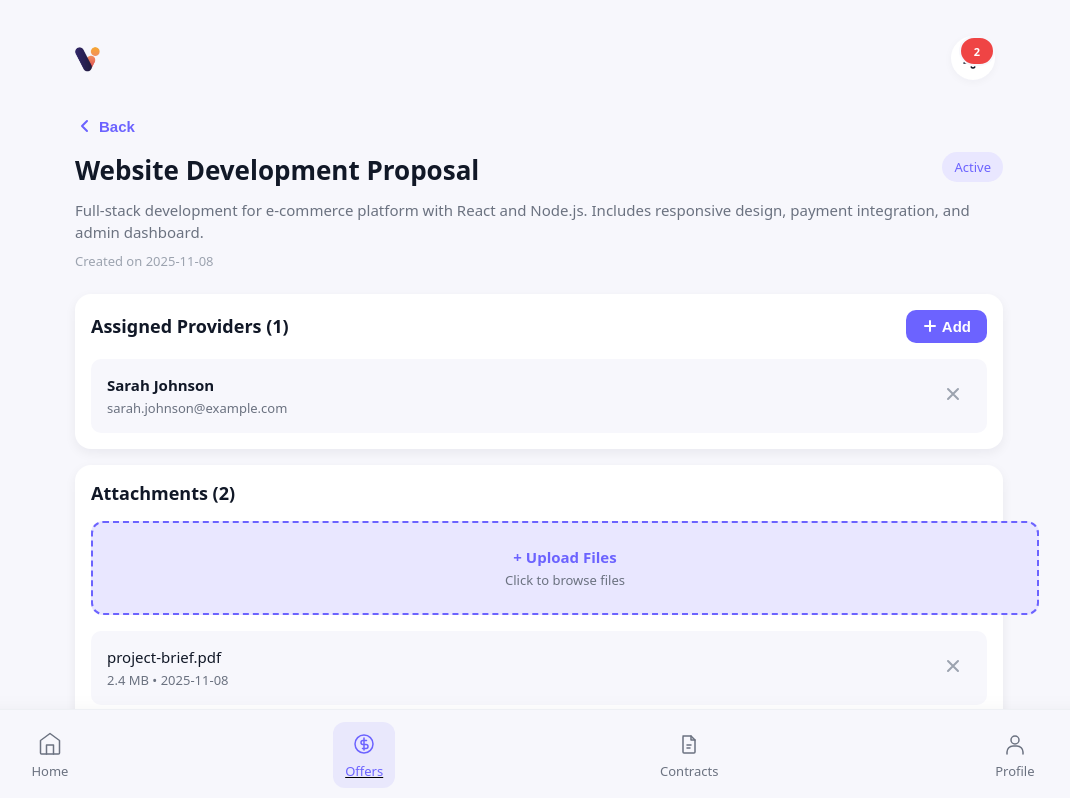
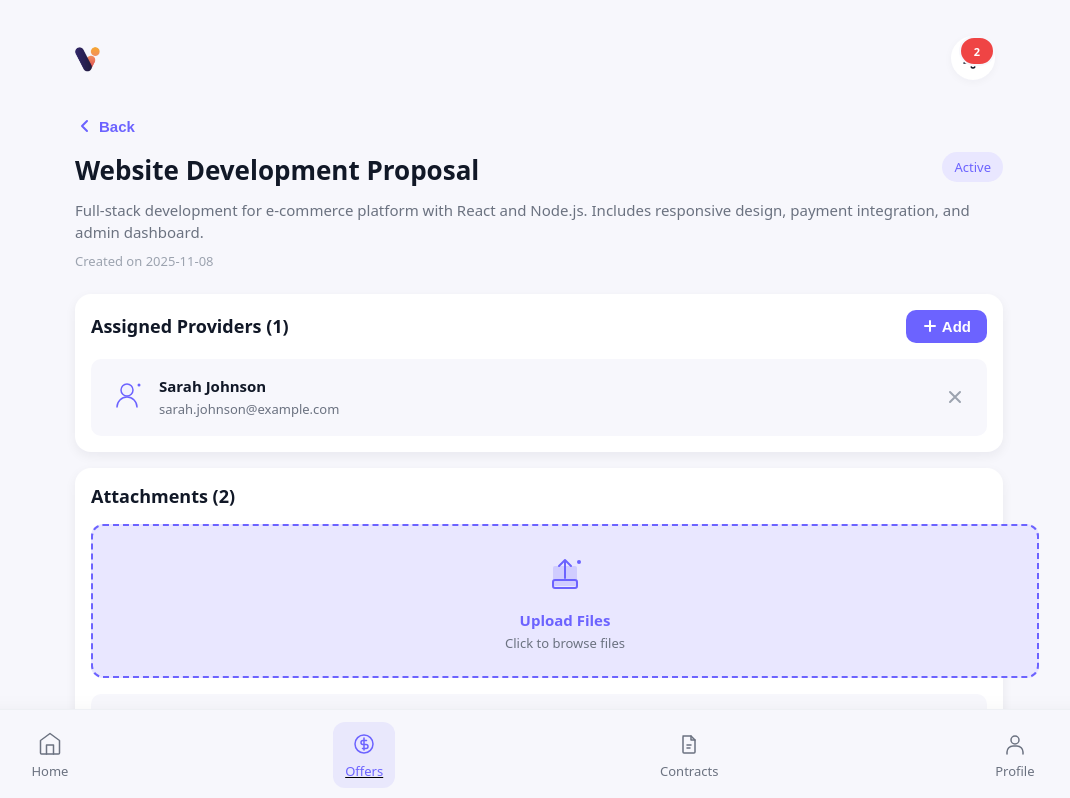
Before and after one commit to darkarki83/wireframe-app, a React (Vite) app: page /offers/1 in a window 1280 px wide. Shown: the top 798 px of the page, without its empty margins (101-1171 px from the left). Built offline with nearby package versions, Linux system fonts and the light colour scheme.

Commit message:
Current offer update

```diff
--- a/src/pages/offers/OfferDetailsPage.tsx
+++ b/src/pages/offers/OfferDetailsPage.tsx
@@ -348,37 +348,62 @@ export default function OfferDetailsPage() {
                 key={provider.id}
                 style={{
                   display: 'flex',
-                  justifyContent: 'space-between',
                   alignItems: 'center',
+                  gap: spacing.md,
                   padding: spacing.lg,
                   background: colors.base.background,
                   borderRadius: borderRadius.sm,
                 }}
               >
-                <div>
+                {/* User Icon - Duotone */}
+                <div style={{ flexShrink: 0 }}>
+                  <svg width="40" height="40" viewBox="0 0 40 40" fill="none">
+                    <circle cx="20" cy="15" r="6" fill={colors.primary.light} opacity="0.3"/>
+                    <circle cx="20" cy="15" r="6" stroke={colors.primary.main} strokeWidth="1.5" fill="none"/>
+                    <path d="M10 32c0-5.523 4.477-10 10-10s10 4.477 10 10" stroke={colors.primary.main} strokeWidth="1.5" strokeLinecap="round" fill="none"/>
+                    <circle cx="32" cy="10" r="1.5" fill={colors.primary.main}/>
+                  </svg>
+                </div>
+
+                {/* Provider Info */}
+                <div style={{ flex: 1, minWidth: 0 }}>
                   <div style={{
                     fontSize: typography.fontSize.body,
                     fontWeight: typography.fontWeight.semibold,
                     color: colors.text.primary,
                     marginBottom: spacing.xs,
+                    overflow: 'hidden',
+                    textOverflow: 'ellipsis',
+                    whiteSpace: 'nowrap',
                   }}>
                     {provider.name}
                   </div>
                   <div style={{
                     fontSize: typography.fontSize.caption,
                     color: colors.text.secondary,
+                    overflow: 'hidden',
+                    textOverflow: 'ellipsis',
+                    whiteSpace: 'nowrap',
                   }}>
                     {provider.email}
                   </div>
                 </div>
+
+                {/* Remove Button */}
                 <button
                   onClick={() => handleRemoveProvider(provider.id)}
                   style={{
+                    flexShrink: 0,
+                    width: '32px',
+                    height: '32px',
+                    display: 'flex',
+                    alignItems: 'center',
+                    justifyContent: 'center',
                     background: 'transparent',
                     border: 'none',
                     color: colors.text.tertiary,
                     cursor: 'pointer',
-                    padding: spacing.sm,
+                    borderRadius: borderRadius.sm,
                   }}
                 >
                   <svg width="20" height="20" viewBox="0 0 20 20" fill="none">
@@ -420,13 +445,25 @@ export default function OfferDetailsPage() {
               onChange={handleFileUpload}
               style={{ display: 'none' }}
             />
+
+            {/* Upload Icon - Duotone */}
+            <div style={{ marginBottom: spacing.md }}>
+              <svg width="48" height="48" viewBox="0 0 48 48" fill="none" style={{ margin: '0 auto', display: 'block' }}>
+                <rect x="12" y="16" width="24" height="20" rx="2" fill={colors.primary.main} opacity="0.2"/>
+                <path d="M24 10v18M18 16l6-6 6 6" stroke={colors.primary.main} strokeWidth="2" strokeLinecap="round" strokeLinejoin="round"/>
+                <path d="M14 30h20a2 2 0 0 1 2 2v4a2 2 0 0 1-2 2H14a2 2 0 0 1-2-2v-4a2 2 0 0 1 2-2z" stroke={colors.primary.main} strokeWidth="2" fill="none"/>
+                <circle cx="38" cy="12" r="2" fill={colors.primary.main}/>
+                <circle cx="10" cy="14" r="1.5" fill={colors.primary.light}/>
+              </svg>
+            </div>
+
             <div style={{
               fontSize: typography.fontSize.body,
               fontWeight: typography.fontWeight.semibold,
               color: colors.primary.main,
               marginBottom: spacing.xs,
             }}>
-              + Upload Files
+              Upload Files
             </div>
             <div style={{
               fontSize: typography.fontSize.caption,
@@ -442,19 +479,32 @@ export default function OfferDetailsPage() {
                 key={file.id}
                 style={{
                   display: 'flex',
-                  justifyContent: 'space-between',
                   alignItems: 'center',
+                  gap: spacing.md,
                   padding: spacing.lg,
                   background: colors.base.background,
                   borderRadius: borderRadius.sm,
                 }}
               >
-                <div style={{ flex: 1 }}>
+                {/* File Icon - Duotone */}
+                <div style={{ flexShrink: 0 }}>
+                  <svg width="40" height="40" viewBox="0 0 40 40" fill="none">
+                    <rect x="8" y="5" width="24" height="30" rx="3" fill={colors.primary.light} opacity="0.3"/>
+                    <path d="M12 5h16a4 4 0 0 1 4 4v22a4 4 0 0 1-4 4H12a4 4 0 0 1-4-4V9a4 4 0 0 1 4-4z" stroke={colors.primary.main} strokeWidth="1.5" fill="none"/>
+                    <path d="M14 15h12M14 20h12M14 25h8" stroke={colors.primary.main} strokeWidth="1.5" strokeLinecap="round"/>
+                  </svg>
+                </div>
+
+                {/* File Info */}
+                <div style={{ flex: 1, minWidth: 0 }}>
                   <div style={{
                     fontSize: typography.fontSize.body,
                     fontWeight: typography.fontWeight.medium,
                     color: colors.text.primary,
                     marginBottom: spacing.xs,
+                    overflow: 'hidden',
+                    textOverflow: 'ellipsis',
+                    whiteSpace: 'nowrap',
                   }}>
                     {file.name}
                   </div>
@@ -465,14 +515,22 @@ export default function OfferDetailsPage() {
                     {file.size} • {file.uploadedAt}
                   </div>
                 </div>
+
+                {/* Remove Button */}
                 <button
                   onClick={() => setAttachments(attachments.filter(a => a.id !== file.id))}
                   style={{
+                    flexShrink: 0,
+                    width: '32px',
+                    height: '32px',
+                    display: 'flex',
+                    alignItems: 'center',
+                    justifyContent: 'center',
                     background: 'transparent',
                     border: 'none',
                     color: colors.text.tertiary,
                     cursor: 'pointer',
-                    padding: spacing.sm,
+                    borderRadius: borderRadius.sm,
                   }}
                 >
                   <svg width="20" height="20" viewBox="0 0 20 20" fill="none">
--- a/src/pages/offers/OffersPage.tsx
+++ b/src/pages/offers/OffersPage.tsx
@@ -252,7 +252,7 @@ export default function OffersPage() {
                 }}
               >
                 <svg width="20" height="20" viewBox="0 0 20 20" fill="none">
-                  <path d="M10 4v12M4 10h12" stroke="currentColor" strokeWidth="2" strokeLinecap="round"/>
+                  <path d="M10 4v12M4 10h12" stroke="currentColor" strokeWidth="2" strokeLinecap="round" />
                 </svg>
                 Create Offer
               </button>
@@ -417,7 +417,7 @@ export default function OffersPage() {
                         color: colors.primary.main,
                       }}>
                         <svg width="14" height="14" viewBox="0 0 14 14" fill="none">
-                          <path d="M12 7.5v3a1.5 1.5 0 0 1-1.5 1.5h-7A1.5 1.5 0 0 1 2 10.5v-7A1.5 1.5 0 0 1 3.5 2h3M9 2h3v3M6 8l5.5-5.5" stroke="currentColor" strokeWidth="1.2" strokeLinecap="round" strokeLinejoin="round"/>
+                          <path d="M12 7.5v3a1.5 1.5 0 0 1-1.5 1.5h-7A1.5 1.5 0 0 1 2 10.5v-7A1.5 1.5 0 0 1 3.5 2h3M9 2h3v3M6 8l5.5-5.5" stroke="currentColor" strokeWidth="1.2" strokeLinecap="round" strokeLinejoin="round" />
                         </svg>
                         Has attachments
                       </div>
```
